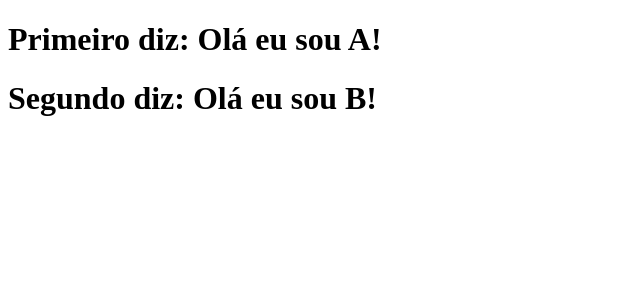
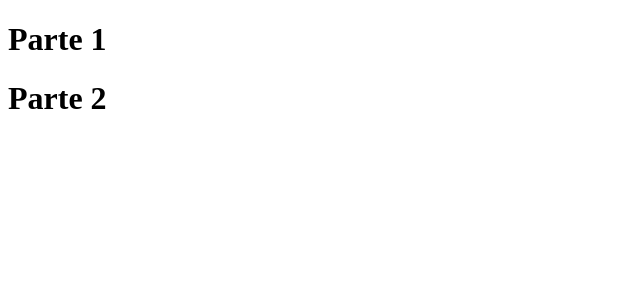
Before and after one commit to pedroadmn/react_course_dev, a React (Create React App) app: page / in a window 1280 px wide. Shown: the top 300 px of the page, without its empty margins (0-640 px from the left). Built offline with nearby package versions, Linux system fonts and the light colour scheme.

Commit message:
Fudaments about Multiple Elements

```diff
--- /dev/null
+++ b/src/components/MultiElementos.jsx
@@ -0,0 +1,20 @@
+import React from 'react';
+
+export default props =>
+    [
+        <h1>Parte 1</h1>,
+        <h1>Parte 2</h1>
+    ]
+
+// Solução 02.
+/*export default props =>
+    <React.Fragment>
+        <h1>Parte 1</h1>
+        <h1>Parte 2</h1>
+    </React.Fragment>*/
+
+// Solução 01. Mais usada
+/*export default props => <div>
+    <h1>Parte 1</h1>
+    <h1>Parte 2</h1>
+</div>*/
--- a/src/index.js
+++ b/src/index.js
@@ -1,14 +1,16 @@
 import React from 'react';
 import ReactDOM from 'react-dom';
 // import PrimeiroComponente from './components/PrimeiroComponente';
-import { CompA, CompB as B } from './components/DoisComponentes';
+// import { CompA, CompB as B } from './components/DoisComponentes';
+import MultiElementos from './components/MultiElementos';
 
 const element = document.getElementById('root');
 ReactDOM.render(
     <div>
-        <CompA valor="Olá eu sou A!" />
+        <MultiElementos />
+        {/*<CompA valor="Olá eu sou A!" />
         <B valor="Olá eu sou B!" />
-        {/*{<PrimeiroComponente valor="Bom dia" aBcD={123} />}*/}
+        <PrimeiroComponente valor="Bom dia" aBcD={123} />*/}
     </div>,
     element
 ); //JSX permite usar tags html no contexto de código javascript
```
